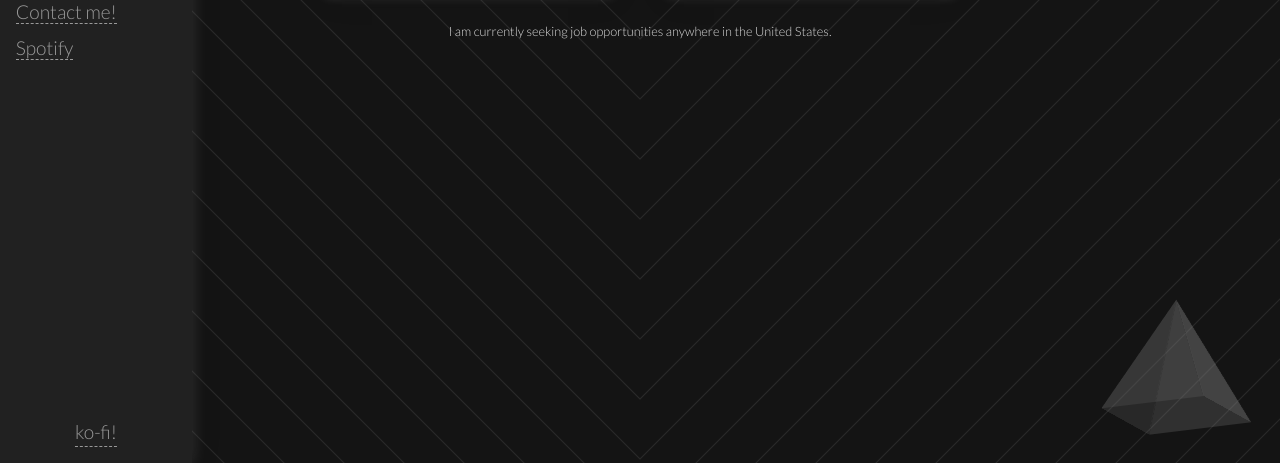
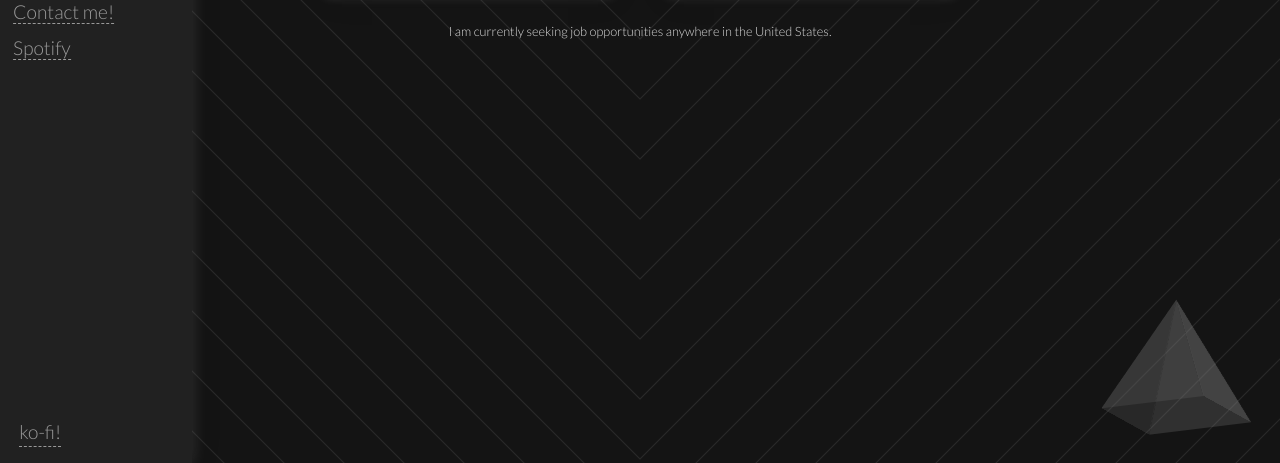
Before and after one commit to Dakoteus/fun_site, a plain HTML site: page index.html in a window 1280 px wide. Shown: the part 337-800 px from the top of the page. Drawn offline with Linux system fonts and the light colour scheme.

Commit message:
fixed menu positionings (and added spotify (last commit but forgot to say lol))

```diff
--- a/index.html
+++ b/index.html
@@ -209,8 +209,7 @@
     font-size:1.5vw;
     text-decoration:none;
     bottom:2vh;
-    left:50%;
-    transform:translate(-50%,0%);
+    left:10%;
 }
 #me
 {
@@ -230,23 +229,15 @@
   box-shadow: 0 0px 30px 0 rgba(0,0,0,0.11),
     0 0px 10px 0 rgba(248, 248, 248, 0.150);
 }
-/*#spotify-text
-{
-    position: absolute;
-    border-bottom:dashed #999999  1px;
-    color:#999999;
-    font-weight:300;
-    font-size:1.5vw;
-    text-decoration:none;
-    left:50%;
-    transform:translate(-50%,0%);
-}*/
+
 #other-links{
   position: absolute;
   list-style: none;
   margin:0;
   padding:0;
-  left: 1vw;
+  left: 0%;
+  transform: translatex(10%);
+  /*text-align:center;*/
 }
 #other-links li{
   margin-bottom: 1vh;
@@ -330,7 +321,7 @@
   {
     var state = document.getElementById("spotify").style.display;
     if(state == "inline"){document.getElementById("spotify").style.display = "none";}
-    else{document.getElementById("spotify").style.display = "inline"}
+    else{document.getElementById("spotify").style.display = "inline";}
   }
       </script>
 
```
